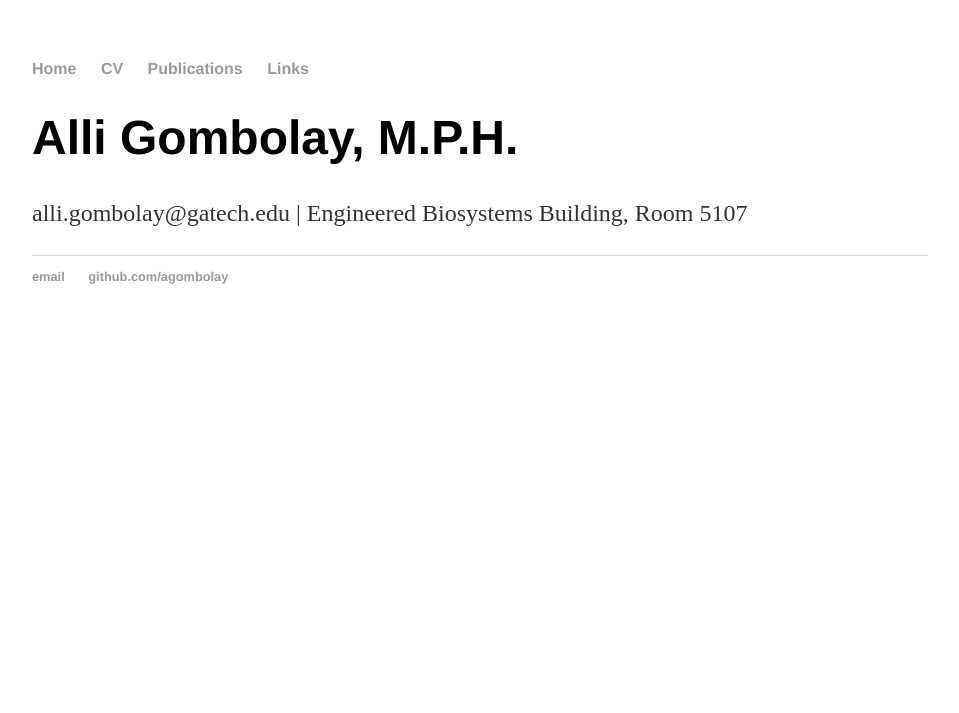
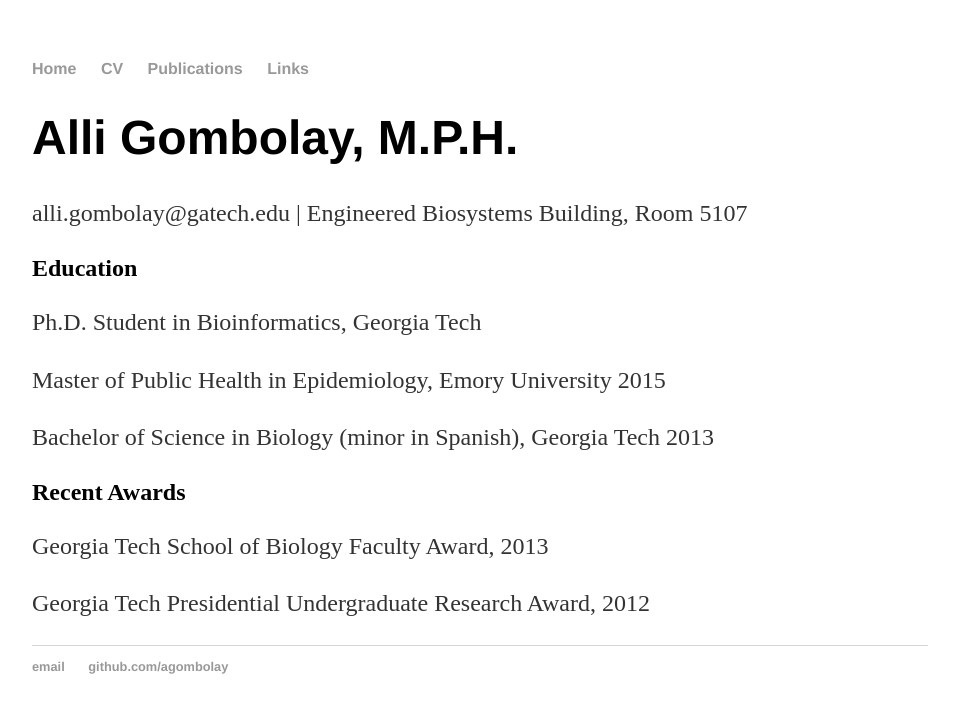
Before and after one commit to agombolay/agombolay.github.io, a Jekyll site: the page built from cv/index.html, in a window 1280 px wide. Shown: the top 713 px of the page, without its empty margins (160-1119 px from the left). Built offline with Jekyll 4.4.1, drawn with Linux system fonts in a browser that asks for light colours.

Commit message:
Update index.html

```diff
--- a/cv/index.html
+++ b/cv/index.html
@@ -5,4 +5,14 @@
 <div class="blurb">
 	<h1>Alli Gombolay, M.P.H.</h1>
 	<p>alli.gombolay@gatech.edu | Engineered Biosystems Building, Room 5107</p>
+
+	<h2>Education</h2>
+	<p>Ph.D. Student in Bioinformatics, Georgia Tech</p>
+	<p>Master of Public Health in Epidemiology, Emory University 2015</p>
+	<p>Bachelor of Science in Biology (minor in Spanish), Georgia Tech 2013</p>
+
+	<h2>Recent Awards</h2>
+	<p>Georgia Tech School of Biology Faculty Award, 2013</p>
+	<p>Georgia Tech Presidential Undergraduate Research Award, 2012</p>
+
 </div><!-- /.blurb -->
```
